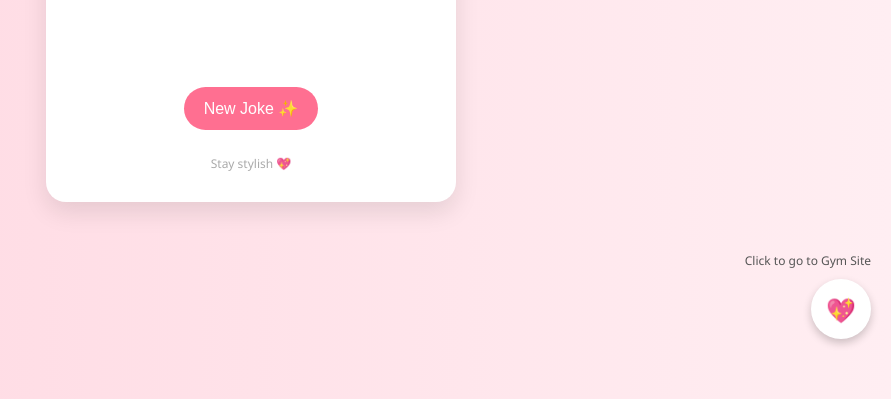
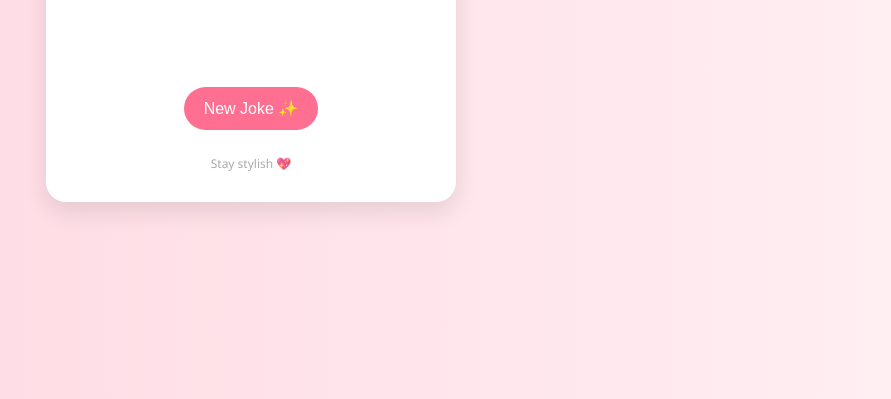
Before and after one commit to halhusky9-cloud/Web-Dep-Project1, a plain HTML site: page html/fashion.html in a window 1280 px wide. Shown: the part 441-840 px from the top of the page, without its empty margins (389-1280 px from the left). Drawn offline with Linux system fonts and the light colour scheme.

Commit message:
Remove Gym Site link and floating text
Removed floating text and icon linking to Gym Site.

```diff
--- a/html/fashion.html
+++ b/html/fashion.html
@@ -126,9 +126,6 @@
   <div class="footer">Stay stylish 💖</div>
 </div>
 
-<div class="floating-text">Click to go to Gym Site</div>
-<a href="http://127.0.0.1:5500/index.html" class="floating-icon">💖</a>
-
 <script>
   const jokes = [
     { setup: "Why did the dress go to therapy?", punchline: "It had too many issues to zip up." },
```
